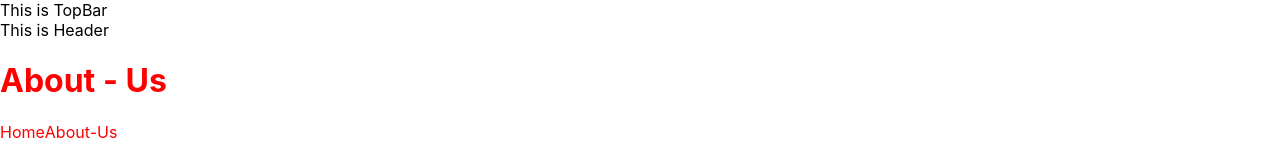
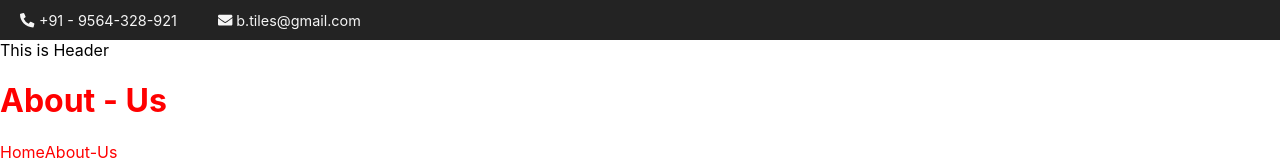
Before and after one commit to Lalit1999/B-tiles, a React (Create React App) app: page /about in a window 1280 px wide. Shown: the top 160 px of the page. Built offline with nearby package versions, Linux system fonts and the light colour scheme.

Commit message:
started topbar

```diff
--- a/package.json
+++ b/package.json
@@ -3,6 +3,7 @@
   "version": "0.1.0",
   "private": true,
   "dependencies": {
+    "@fortawesome/fontawesome-svg-core": "^1.2.19",
     "@fortawesome/free-solid-svg-icons": "^5.9.0",
     "@fortawesome/react-fontawesome": "^0.1.4",
     "react": "^16.8.6",
--- a/src/comps/Header/TopBar.js
+++ b/src/comps/Header/TopBar.js
@@ -1,11 +1,26 @@
 import React from 'react' ;
+import { FontAwesomeIcon } from '@fortawesome/react-fontawesome' ;
+import { faPhoneAlt, faEnvelope } from '@fortawesome/free-solid-svg-icons' ;
+
+import './topbar.css' ;
 
 class TopBar extends React.Component
 {
 	render()
 	{
 		return (
-			<div> This is TopBar </div>
+			<div className="topbar">
+				<div className="bar-item">
+					<a href="tel:09564328921">
+						<FontAwesomeIcon icon={faPhoneAlt}/> +91 - 9564-328-921
+					</a>
+				</div>
+				<div className="bar-item">
+					<a href="mailto:b.tiles@gmail.com" >
+						<FontAwesomeIcon icon={faEnvelope}/> b.tiles@gmail.com
+					</a>
+				</div>
+			</div>
 			) ;
 	}
 }
--- /dev/null
+++ b/src/comps/Header/topbar.css
@@ -0,0 +1,23 @@
+.topbar
+{
+	background-color: rgb(35, 35, 35) ;
+}
+
+.bar-item
+{
+	display: inline-block;
+	font-size: 0.9rem;
+	margin: 0 0.9vw ;
+	padding: 0.8em 0.7vw ;
+	transition: all 0.5s ;
+}
+
+.bar-item a
+{	text-decoration: none ;
+	color:whitesmoke;
+}
+
+.bar-item:hover
+{
+	background-color: black ;
+}
--- a/src/comps/about/About.js
+++ b/src/comps/about/About.js
@@ -21,7 +21,7 @@ class About extends React.Component
 				<div className = 'layout'>
 
 					<h3>50 years of experience.</h3>
-					<img src = 'ssfygiuhu' alt = 'image' />
+					<img src = '#' alt = 'image1' />
 					<p>Lorem ipsum dolor sit amet, consectetur adipisicing elit, sed do eiusmod
 		                tempor incididunt ut labore et dolore magna aliqua. Ut enim ad minim veniam,
 		                quis nostrud exercitation ullamco laboris nisi ut aliquip ex ea commodo
@@ -32,19 +32,19 @@ class About extends React.Component
 				</div>
 				<div>
 					<div>
-						<img src = 'ssfygiuhu' alt = 'image' />
+						<img src = '#' alt = 'image2' />
 						<h4>Top Rated</h4>
 						<p>Lorem ipsum dolor sit amet, consec tetur adipisicing elit.
 							 Officia odio eum corporis consequatur.</p>
 					</div>
 					<div>
-						<img src = 'ssfygiuhu' alt = 'image' />
+						<img src = '#' alt = 'image3' />
 						<h4>Best Quality</h4>
 						<p>Lorem ipsum dolor sit amet, consec tetur adipisicing elit.
 							 Officia odio eum corporis consequatur.</p>
 					</div>
 					<div>
-						<img src = 'ssfygiuhu' alt = 'image' />
+						<img src = '#' alt = 'image4' />
 						<h4>Low Cost</h4>
 						<p>Lorem ipsum dolor sit amet, consec tetur adipisicing elit.
 							 Officia odio eum corporis consequatur.</p>
```
Also changed, not shown: 1 other file (tests, documents, lock files or other folders).
